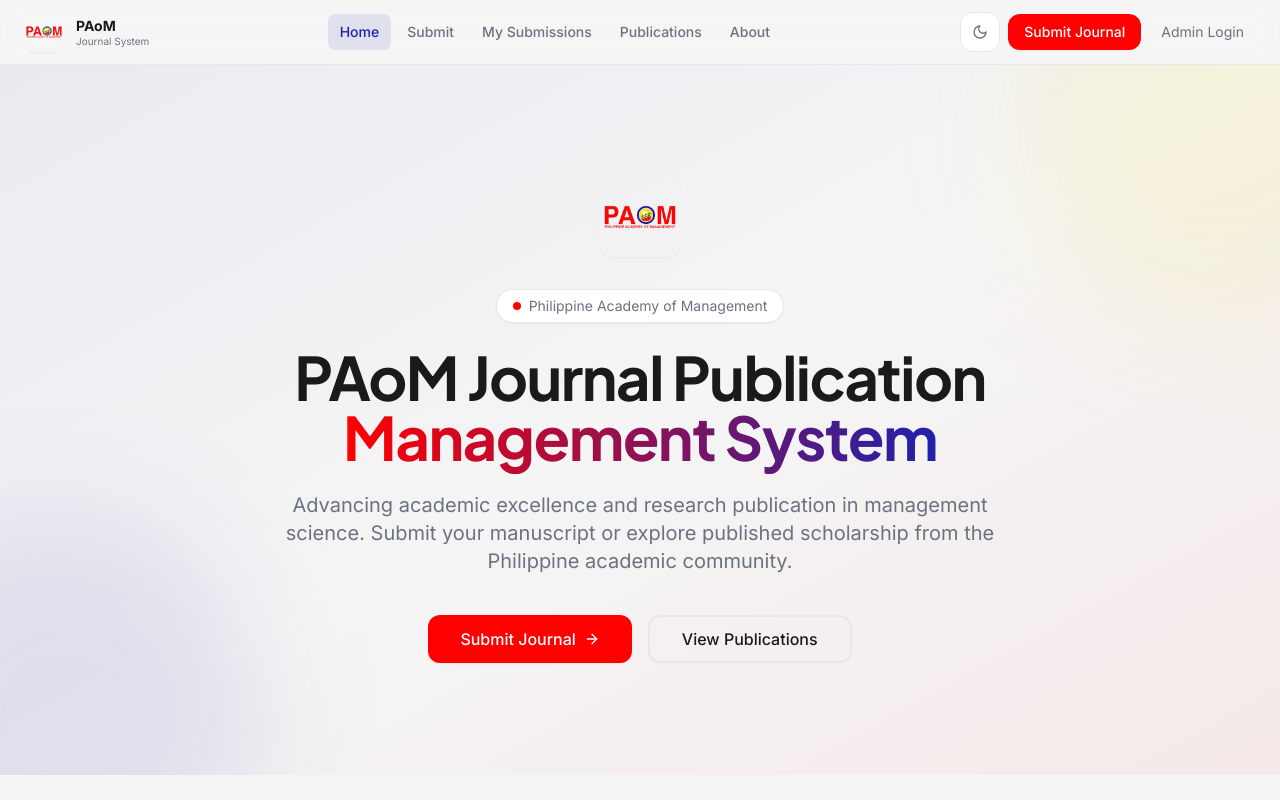
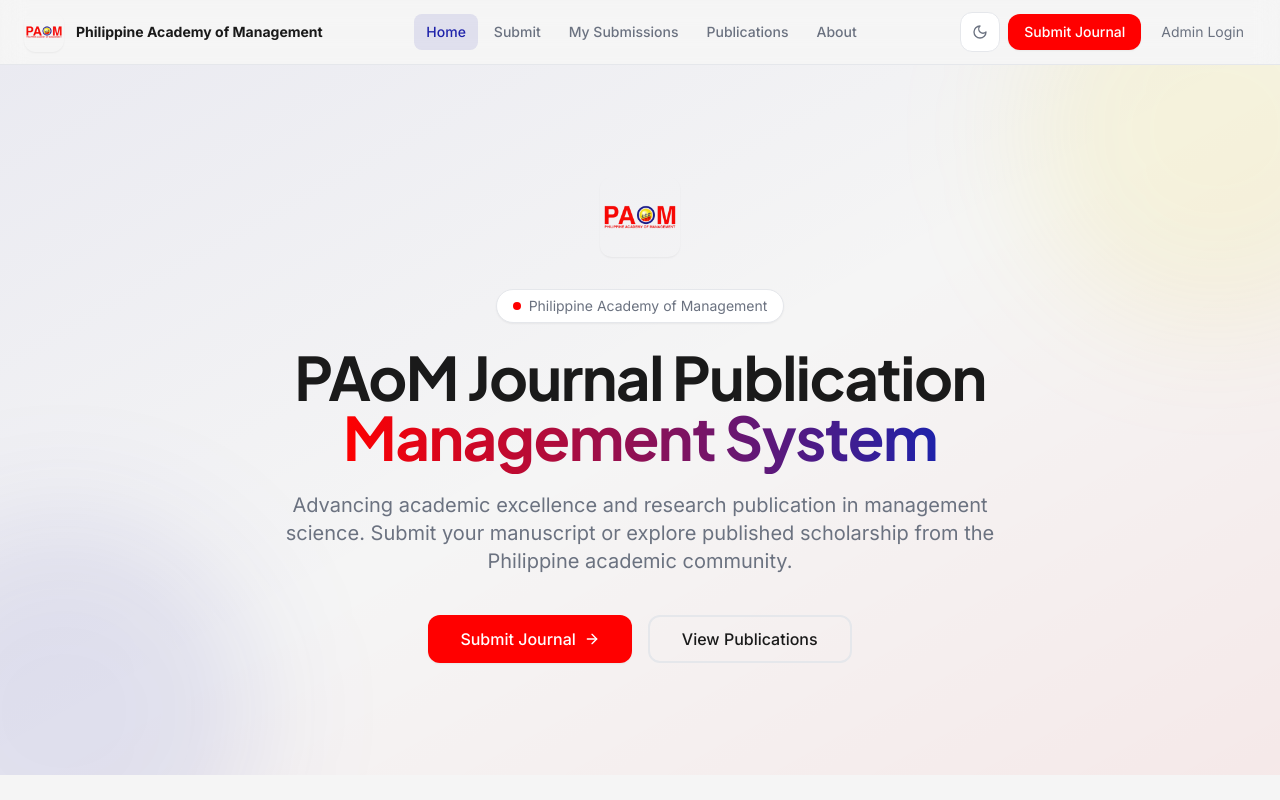
Before and after one commit to maryirishdeocampo/paom-journal, a Next.js app: page / in a window 1280 px wide. Shown: the top 800 px of the page. Built offline with nearby package versions, Linux system fonts and the light colour scheme.

Commit message:
Update logo text to Philippine Academy of Management

```diff
--- a/src/components/ui/Logo.tsx
+++ b/src/components/ui/Logo.tsx
@@ -4,6 +4,7 @@
 import Link from "next/link";
 import { useState } from "react";
 import { withBasePath } from "@/lib/base-path";
+import { BRAND } from "@/lib/constants";
 import { cn } from "@/lib/utils";
 
 interface LogoProps {
@@ -47,7 +48,7 @@
     >
       <Image
         src={LOGO_PATH}
-        alt="PAoM Logo"
+        alt={`${BRAND.name} Logo`}
         width={px}
         height={px}
         className="object-contain"
@@ -68,9 +69,10 @@
     <Link href={href} className={cn("flex items-center gap-3", className)}>
       <LogoMark size={size} />
       {showText && (
-        <div className="hidden sm:block">
-          <p className="text-sm font-bold leading-tight text-foreground">PAoM</p>
-          <p className="text-[10px] leading-tight text-muted">Journal System</p>
+        <div className="hidden max-w-[11rem] sm:block lg:max-w-none">
+          <p className="text-xs font-bold leading-snug text-foreground lg:text-sm">
+            {BRAND.name}
+          </p>
         </div>
       )}
     </Link>
```
